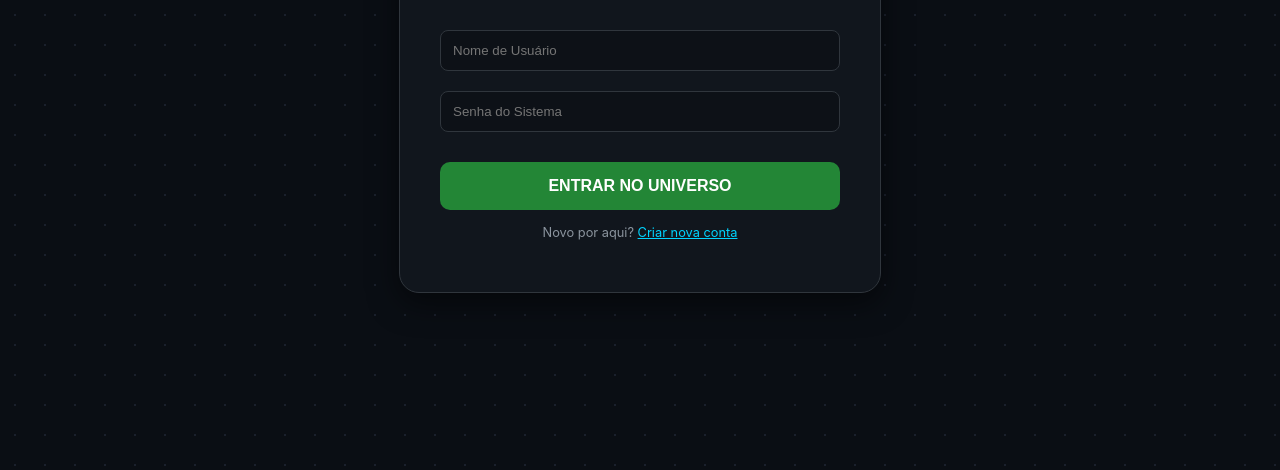
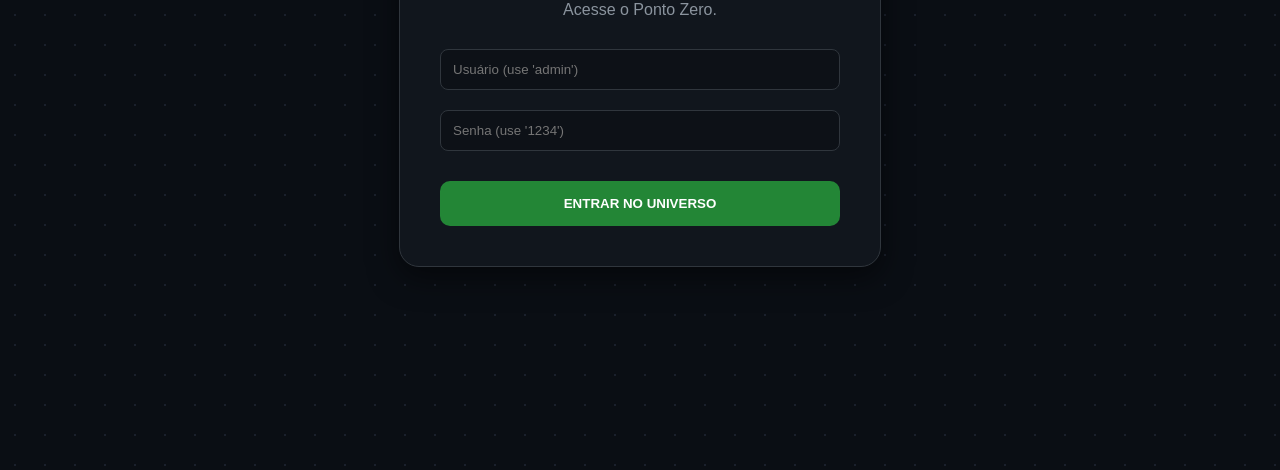
Before and after one commit to zCarlos23v/the-null-point, a plain HTML site: page index.html in a window 1280 px wide. Shown: the part 330-800 px from the top of the page. Drawn offline with Linux system fonts and the light colour scheme.

Commit message:
Update index.html

```diff
--- a/index.html
+++ b/index.html
@@ -7,62 +7,49 @@
     <style>
         :root { --primary: #00d4ff; --bg: #0a0e14; --card-bg: #11161d; }
         body {
-            background: var(--bg);
-            background-image: radial-gradient(circle, #1a202c 1px, transparent 1px);
-            background-size: 30px 30px;
-            display: flex; justify-content: center; align-items: center;
-            min-height: 100vh; margin: 0; font-family: 'Inter', sans-serif; color: white;
+            background: var(--bg); background-image: radial-gradient(circle, #1a202c 1px, transparent 1px);
+            background-size: 30px 30px; display: flex; justify-content: center; align-items: center;
+            min-height: 100vh; margin: 0; font-family: sans-serif; color: white;
+            animation: fadeIn 0.8s ease-out;
         }
+        @keyframes fadeIn { from { opacity: 0; transform: translateY(10px); } to { opacity: 1; transform: translateY(0); } }
         .card {
             background: var(--card-bg); width: 90%; max-width: 400px; padding: 40px;
-            border-radius: 20px; border: 1px solid #30363d; text-align: center;
-            box-shadow: 0 10px 30px rgba(0,0,0,0.5);
+            border-radius: 20px; border: 1px solid #30363d; text-align: center; box-shadow: 0 10px 30px rgba(0,0,0,0.5);
         }
         .logo { font-size: 2.5rem; font-weight: 900; margin-bottom: 5px; }
         .accent { color: var(--primary); text-shadow: 0 0 15px rgba(0, 212, 255, 0.5); }
         input {
             width: 100%; padding: 12px; margin: 10px 0; background: #0d1117;
-            border: 1px solid #30363d; border-radius: 8px; color: white; box-sizing: border-box;
-            outline: none; transition: 0.3s;
+            border: 1px solid #30363d; border-radius: 8px; color: white; box-sizing: border-box; outline: none; transition: 0.3s;
         }
-        input:focus { border-color: var(--primary); }
+        input:focus { border-color: var(--primary); box-shadow: 0 0 10px rgba(0, 212, 255, 0.2); }
         .btn-glow {
-            width: 100%; padding: 15px; background: #238636; border: none;
-            border-radius: 10px; color: white; font-weight: bold; cursor: pointer;
-            margin-top: 20px; font-size: 1rem; transition: 0.3s;
+            width: 100%; padding: 15px; background: #238636; border: none; border-radius: 10px;
+            color: white; font-weight: bold; cursor: pointer; margin-top: 20px; transition: 0.3s;
         }
-        .btn-glow:hover { background: #2ea043; box-shadow: 0 0 20px rgba(35, 134, 54, 0.4); }
-        .switch-text { font-size: 0.8rem; color: #8b949e; margin-top: 15px; }
-        .switch-text span { color: var(--primary); cursor: pointer; text-decoration: underline; }
+        .btn-glow:hover { transform: scale(1.02); background: #2ea043; box-shadow: 0 0 20px rgba(35, 134, 54, 0.4); }
     </style>
 </head>
 <body>
     <div class="card">
         <h1 class="logo">THE NULL <span class="accent">POINT</span></h1>
-        <p style="color: #8b949e; margin-bottom: 20px;">Bem-vindo ao Ponto Zero.</p>
-
-        <input type="text" id="user" placeholder="Nome de Usuário">
-        <input type="password" id="pass" placeholder="Senha do Sistema">
-
+        <p style="color: #8b949e; margin-bottom: 20px;">Acesse o Ponto Zero.</p>
+        <input type="text" id="user" placeholder="Usuário (use 'admin')">
+        <input type="password" id="pass" placeholder="Senha (use '1234')">
         <button class="btn-glow" onclick="logar()">ENTRAR NO UNIVERSO</button>
-        <p class="switch-text">Novo por aqui? <span onclick="aviso()">Criar nova conta</span></p>
     </div>
-
     <script>
         function logar() {
-            var usuario = document.getElementById('user').value;
-            // Sistema Simples de Login
-            if (usuario.toLowerCase() === 'admin') {
+            const u = document.getElementById('user').value;
+            const p = document.getElementById('pass').value;
+            if (u.toLowerCase() === 'admin' && p === '1234') {
+                localStorage.setItem('usuarioLogado', 'OWNER');
                 window.location.href = 'admin.html';
-            } else if (usuario === "") {
-                alert("Por favor, digite um nome!");
-            } else {
+            } else if (u !== "" && p !== "") {
+                localStorage.setItem('usuarioLogado', u.toUpperCase());
                 window.location.href = 'home.html';
-            }
-        }
-
-        function aviso() {
-            alert("O sistema de cadastro da Guilda será aberto em breve para novos membros!");
+            } else { alert("Preencha tudo!"); }
         }
     </script>
 </body>
```
